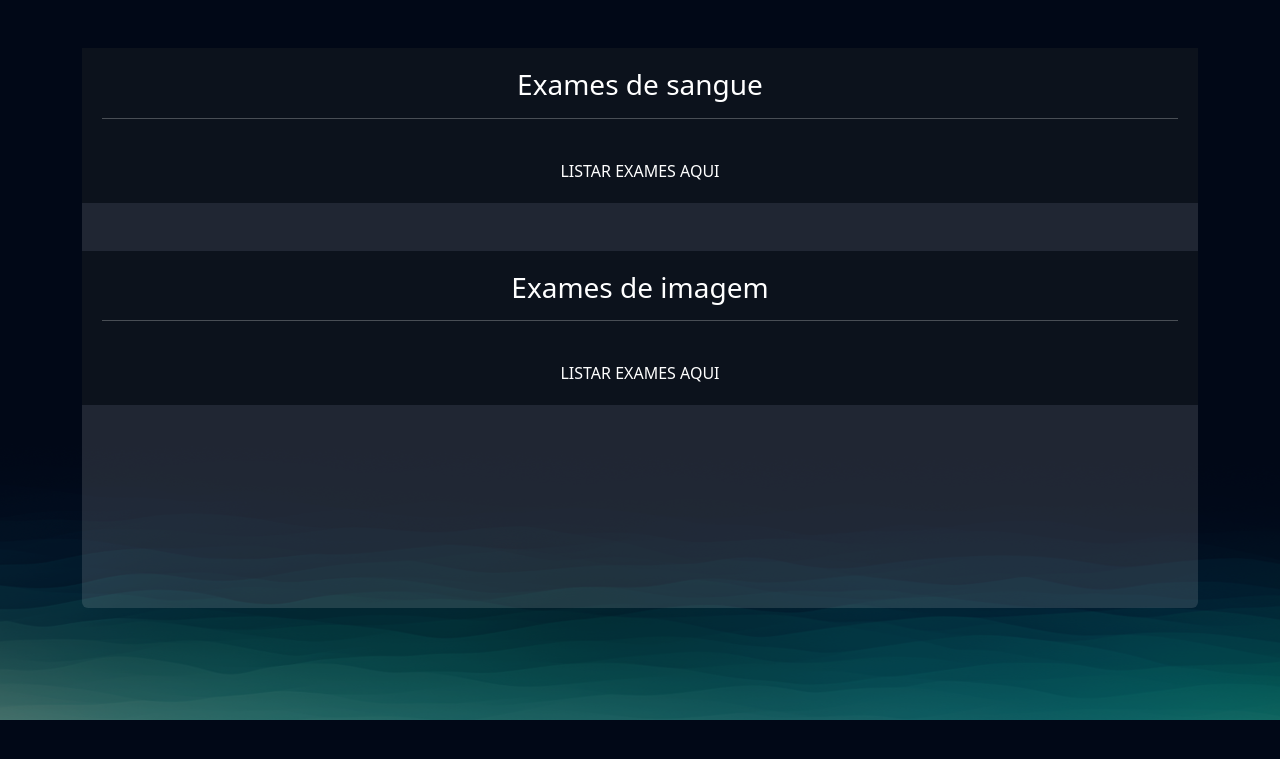
After one commit to Franklinmateus/vitalab-py, a Django app: page /exames/gerenciar_exames/ in a window 1280 px wide. The commit adds this page. Shown: the top 759 px of the page. Run offline with Django 4.2, Linux system fonts and the light colour scheme; a user stored in the database is signed in; parts of the project's set-up code (start-up, migrations or seed data) failed here and were passed over.

Commit message:
add gerenciar exames

```diff
--- /dev/null
+++ b/exames/templates/gerenciar_exames.html
@@ -0,0 +1,39 @@
+{% extends "bases/base.html" %}
+{% load static %}
+
+{% block 'head' %}
+    <link href="{% static 'exames/css/css.css' %}" rel="stylesheet">
+    <link href="{% static 'exames/css/gerenciar_pedidos.css' %}" rel="stylesheet">
+    <link href="{% static 'exames/css/gerenciar_exames.css' %}" rel="stylesheet">
+{% endblock 'head' %}
+
+{% block 'conteudo' %}
+    <br>
+    <br>
+        <div class="container">
+            {% if messages %}
+                <br>
+                {% for message in messages %}
+                <div class="alert {{ message.tags }}">{{ message }}</div>
+                {% endfor %}
+            {% endif %}
+            <div class="card card-view">
+
+                <div class="sub-card">
+                    <h3>Exames de sangue</h3>
+                    <hr>
+                    <br>
+                    LISTAR EXAMES AQUI
+                </div>
+                <br>
+                <br>
+                <div class="sub-card">
+                    <h3>Exames de imagem</h3>
+                    <hr>
+                    <br>
+                    LISTAR EXAMES AQUI
+                </div>
+            </div>
+        </div>
+
+{% endblock 'conteudo' %}
--- a/exames/templates/gerenciar_pedidos.html
+++ b/exames/templates/gerenciar_pedidos.html
@@ -38,7 +38,7 @@
                                 </select>
                             </td>
                             <td>
-                                <a href="/exames/cancelar_pedido/{{pedidos.id}}" class="btn btn-danger {% if not pedidos.agendado %} disabled {% endif %}">Cancelar</a>
+                                <a href="{% url 'cancelar_pedido' pedidos.id %}" class="btn btn-danger {% if not pedidos.agendado %} disabled {% endif %}">Cancelar</a>
                             </td>
                         </tr>
                     {% endfor %}
--- a/exames/urls.py
+++ b/exames/urls.py
@@ -6,4 +6,5 @@ urlpatterns = [
     path('fechar_pedido/', views.fechar_pedido, name="fechar_pedido"),
     path('gerenciar_pedidos/', views.gerenciar_pedidos, name="geremciar_pedidos"),
     path('cancelar_pedido/<int:pedido_id>', views.cancelar_pedido, name="cancelar_pedido"),
+    path('gerenciar_exames/', views.gerenciar_exames, name='gerenciar_exames'),
 ]
--- a/exames/views.py
+++ b/exames/views.py
@@ -48,12 +48,12 @@ def fechar_pedido(request):
     messages.add_message(request, constants.SUCCESS, 'Pedido de exame realizado com sucesso.')
     return redirect('/exames/gerenciar_pedidos')
 
-
+@login_required
 def gerenciar_pedidos(request):
     pedidos_exames = PedidosExame.objects.filter(usuario=request.user)
     return render(request, 'gerenciar_pedidos.html', {'pedidos_exames':pedidos_exames})
 
-
+@login_required
 def cancelar_pedido(request, pedido_id):
     pedido = PedidosExame.objects.get(id=pedido_id)
 
@@ -64,3 +64,8 @@ def cancelar_pedido(request, pedido_id):
     pedido.save()
     messages.add_message(request, constants.SUCCESS, 'Pedido de exame cancelado com sucesso.')
     return redirect('/exames/gerenciar_pedidos/')
+
+@login_required
+def gerenciar_exames(request):
+    exames = SolicitacaoExame.objects.filter(usuario=request.user)
+    return render(request, 'gerenciar_exames.html', {'exames':exames})
--- /dev/null
+++ b/templates/bases/static/exames/css/gerenciar_exames.css
@@ -0,0 +1,4 @@
+.sub-card{
+    background-color: var(--dark-color);
+    padding: 20px;
+}
```
Also changed, not shown: db.sqlite3.
